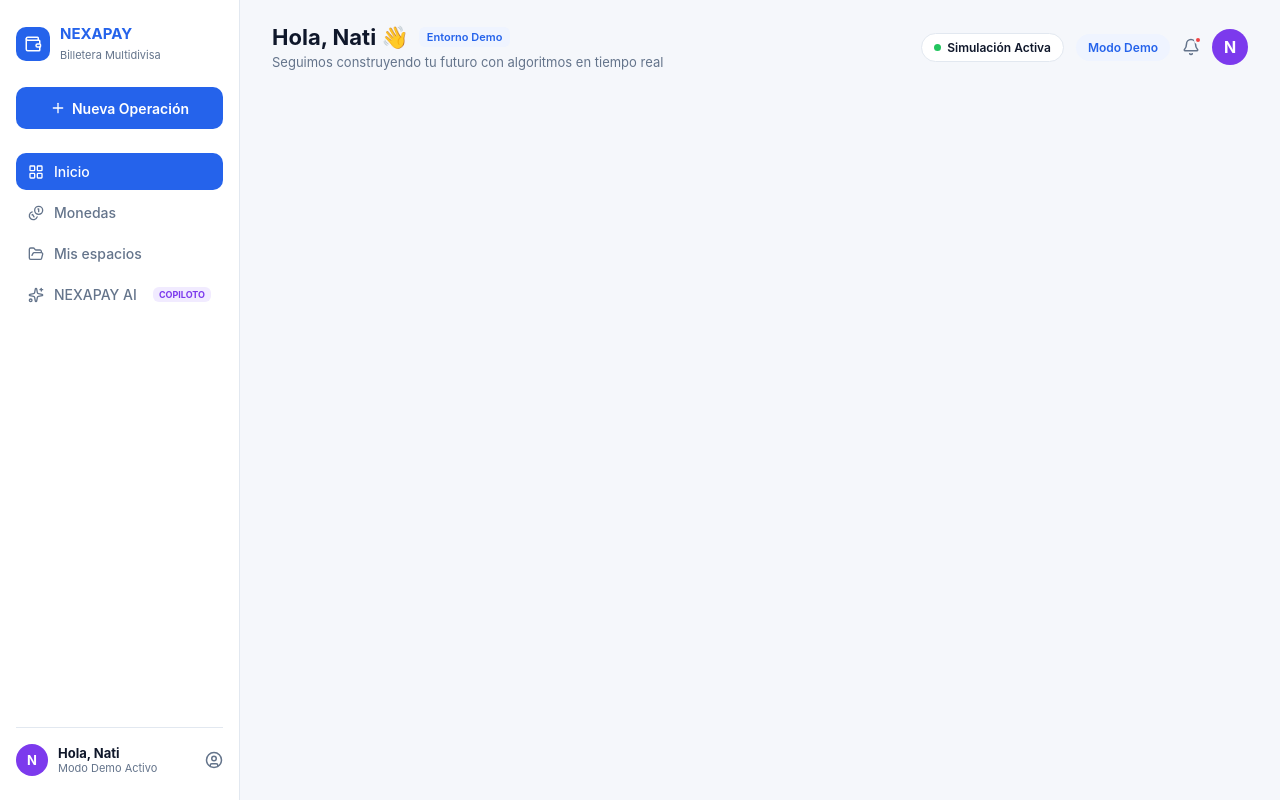
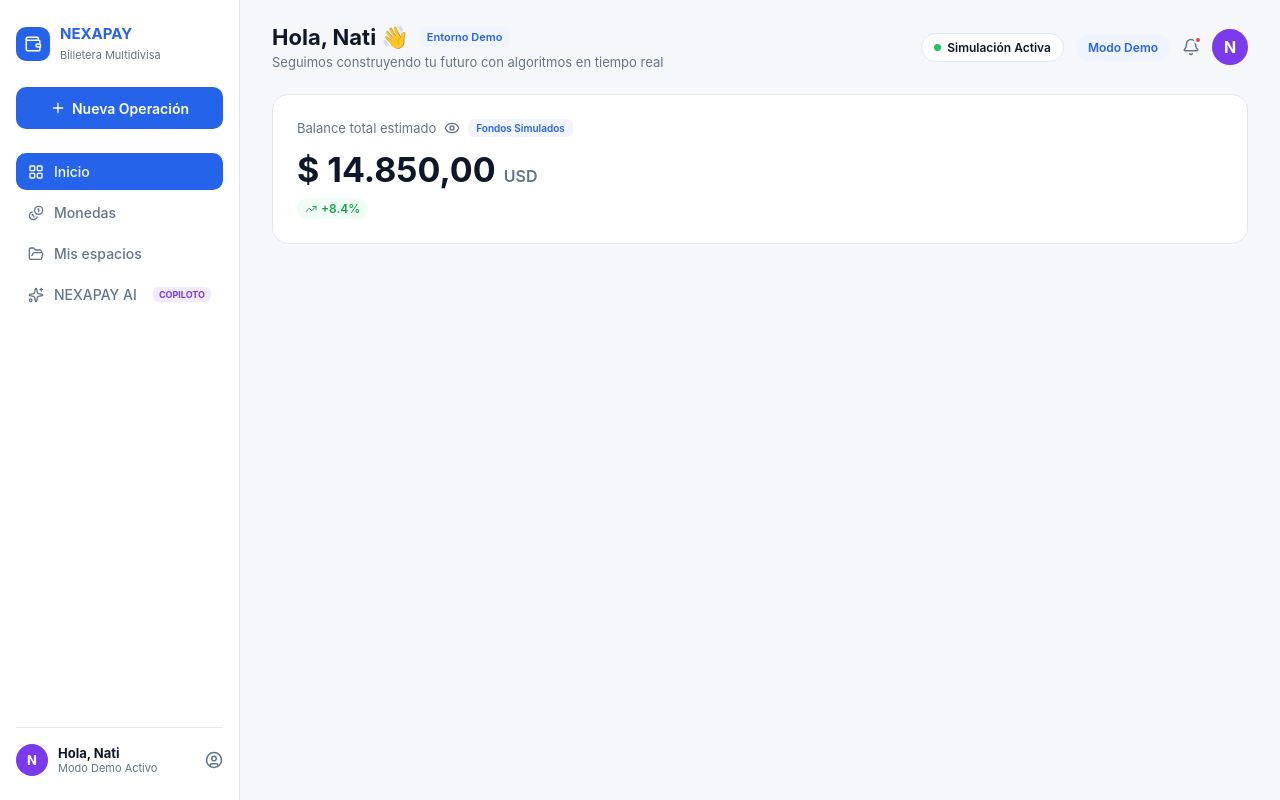
Before and after one commit to lNexapay/nexapay-frontend, a React (Vite) app: page /inicio in a window 1280 px wide. Built offline with nearby package versions, Linux system fonts and the light colour scheme; no server answers.

Commit message:
Dashboard: tarjeta de balance total
Se agrega TarjetaBalance con el total estimado en USD, el botón para ocultar o mostrar el saldo, el chip Fondos Simulados y la variación. Por ahora usa datos simulados de monedas.ts.

```diff
--- a/src/pages/Inicio/Inicio.tsx
+++ b/src/pages/Inicio/Inicio.tsx
@@ -1,5 +1,6 @@
 import Sidebar from '../../components/Sidebar/Sidebar'
 import Encabezado from './Encabezado'
+import TarjetaBalance from './TarjetaBalance'
 import styles from './Inicio.module.css'
 
 export default function Inicio() {
@@ -8,6 +9,7 @@
       <Sidebar />
       <main className={styles.principal}>
         <Encabezado />
+        <TarjetaBalance />
       </main>
     </div>
   )
--- /dev/null
+++ b/src/pages/Inicio/TarjetaBalance.module.css
@@ -0,0 +1,59 @@
+.tarjeta {
+  background: #fff;
+  border: 1px solid var(--borde);
+  border-radius: 16px;
+  padding: 24px;
+}
+
+.fila {
+  display: flex;
+  align-items: center;
+  gap: 8px;
+}
+
+.titulo {
+  font-size: 13px;
+  color: var(--texto-suave);
+}
+
+.ojo {
+  background: none;
+  border: none;
+  color: var(--texto-suave);
+  cursor: pointer;
+  display: grid;
+  place-items: center;
+}
+
+.chip {
+  font-size: 10px;
+  font-weight: 600;
+  color: var(--azul);
+  background: #eff4ff;
+  padding: 3px 8px;
+  border-radius: 6px;
+}
+
+.monto {
+  font-size: 34px;
+  font-weight: 700;
+  margin: 12px 0 8px;
+}
+
+.monto span {
+  font-size: 16px;
+  font-weight: 600;
+  color: var(--texto-suave);
+}
+
+.variacion {
+  display: inline-flex;
+  align-items: center;
+  gap: 4px;
+  font-size: 12px;
+  font-weight: 600;
+  color: var(--verde);
+  background: #f0fdf4;
+  padding: 3px 8px;
+  border-radius: 999px;
+}
--- /dev/null
+++ b/src/pages/Inicio/TarjetaBalance.tsx
@@ -0,0 +1,33 @@
+import { useState } from 'react'
+import { Eye, EyeOff, TrendingUp } from 'lucide-react'
+import { balanceTotalUSD, formatearMonto } from '../../data/monedas'
+import styles from './TarjetaBalance.module.css'
+
+export default function TarjetaBalance() {
+  const [visible, setVisible] = useState(true)
+
+  return (
+    <section className={styles.tarjeta}>
+      <div className={styles.fila}>
+        <span className={styles.titulo}>Balance total estimado</span>
+        <button
+          type="button"
+          className={styles.ojo}
+          onClick={() => setVisible(!visible)}
+          aria-label={visible ? 'Ocultar saldo' : 'Mostrar saldo'}
+        >
+          {visible ? <Eye size={16} /> : <EyeOff size={16} />}
+        </button>
+        <span className={styles.chip}>Fondos Simulados</span>
+      </div>
+
+      <p className={styles.monto}>
+        {visible ? `$ ${formatearMonto(balanceTotalUSD)}` : '$ ••••••'} <span>USD</span>
+      </p>
+
+      <span className={styles.variacion}>
+        <TrendingUp size={12} /> +8.4%
+      </span>
+    </section>
+  )
+}
```
